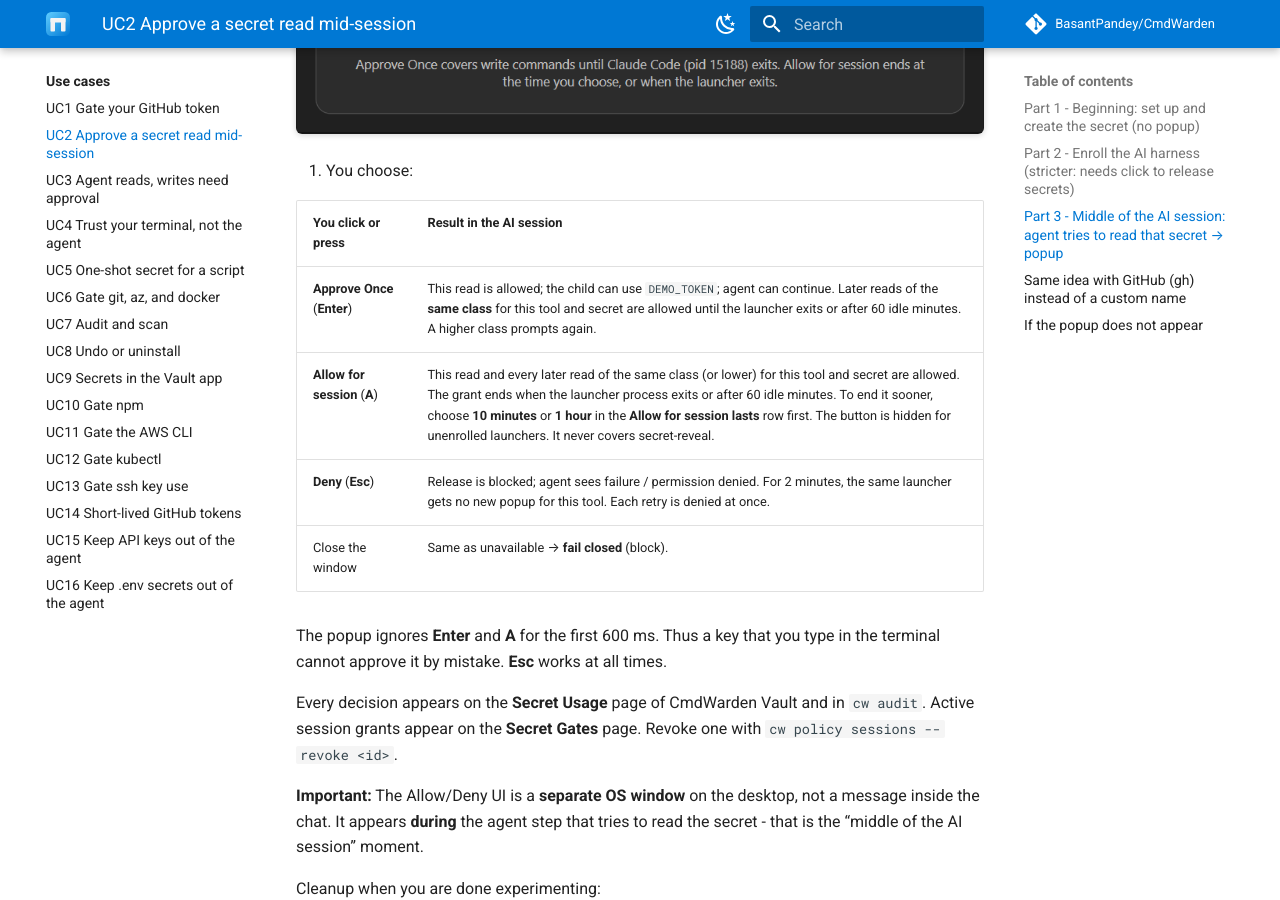
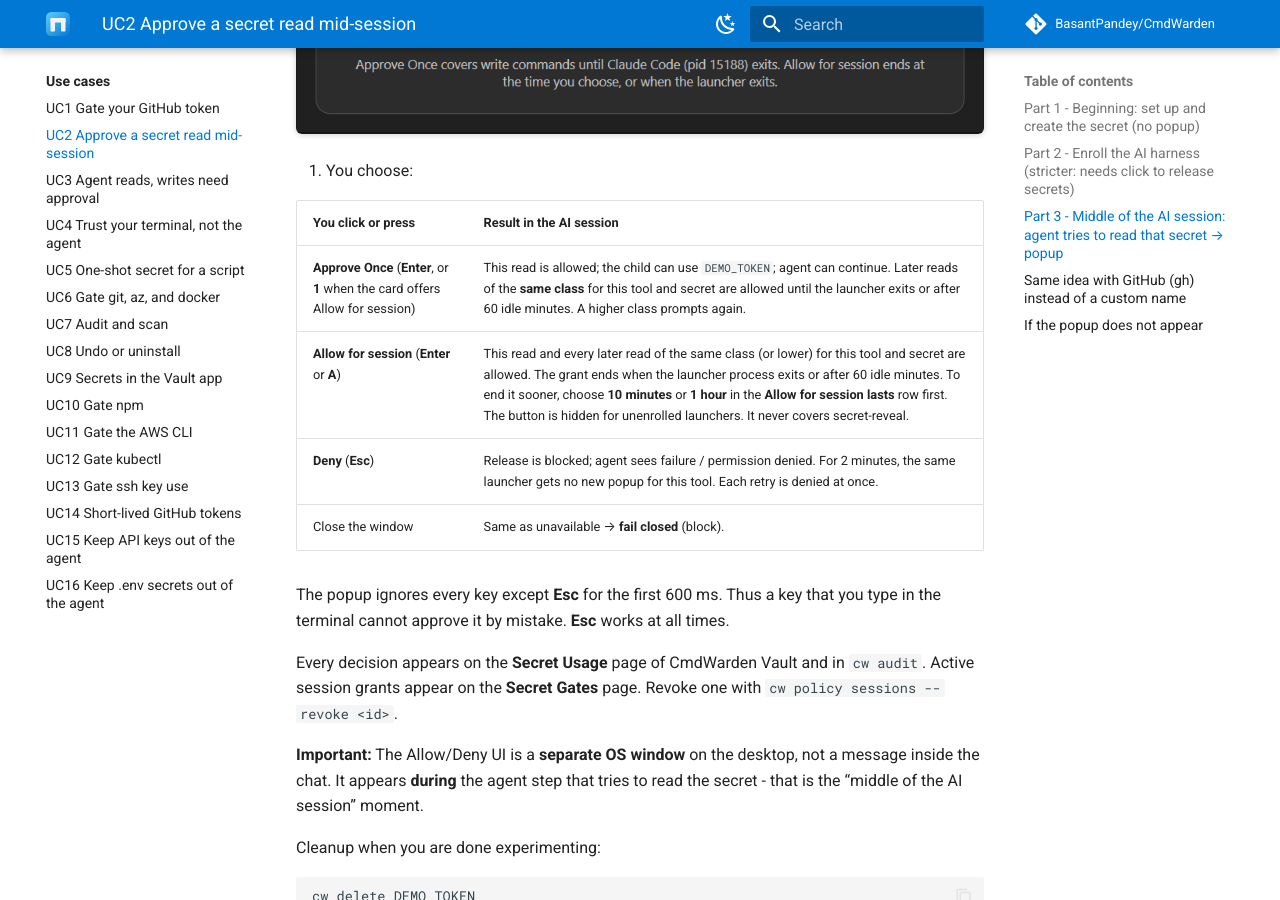
Before and after one commit to BasantPandey/CmdWarden, an MkDocs documentation site: the page built from docs/use-cases/approve-secret-read-mid-session.md, in a window 1280 px wide and 900 px high, scrolled down 2942 px. Built offline with MkDocs 1.6.1 and Material for MkDocs 9.7.7, drawn with Linux system fonts in a browser that asks for light colours; comment, search, counter and statistics services are not loaded.

Commit message:
fix(gate): count the 1 key as real input on the card
v0.8.0 made 1 the Approve Once key when the card offers Allow for
session. The input guard gave a credit only for Enter, Space, and A.
So a real press of 1 showed "Use your keyboard or mouse." and did
nothing. The guard now also counts 1 and numpad 1.

UC2 showed old keys. Enter or A selects Allow for session. 1 selects
Approve Once on that card. The card ignores each key except Esc for
the first 600 ms.

```diff
--- a/docs/use-cases/approve-secret-read-mid-session.md
+++ b/docs/use-cases/approve-secret-read-mid-session.md
@@ -85,12 +85,12 @@
 
    | You click or press | Result in the AI session |
    |--------------------|---------------------------|
-   | **Approve Once** (**Enter**) | This read is allowed; the child can use `DEMO_TOKEN`; agent can continue. Later reads of the **same class** for this tool and secret are allowed until the launcher exits or after 60 idle minutes. A higher class prompts again. |
-   | **Allow for session** (**A**) | This read and every later read of the same class (or lower) for this tool and secret are allowed. The grant ends when the launcher process exits or after 60 idle minutes. To end it sooner, choose **10 minutes** or **1 hour** in the **Allow for session lasts** row first. The button is hidden for unenrolled launchers. It never covers secret-reveal. |
+   | **Approve Once** (**Enter**, or **1** when the card offers Allow for session) | This read is allowed; the child can use `DEMO_TOKEN`; agent can continue. Later reads of the **same class** for this tool and secret are allowed until the launcher exits or after 60 idle minutes. A higher class prompts again. |
+   | **Allow for session** (**Enter** or **A**) | This read and every later read of the same class (or lower) for this tool and secret are allowed. The grant ends when the launcher process exits or after 60 idle minutes. To end it sooner, choose **10 minutes** or **1 hour** in the **Allow for session lasts** row first. The button is hidden for unenrolled launchers. It never covers secret-reveal. |
    | **Deny** (**Esc**) | Release is blocked; agent sees failure / permission denied. For 2 minutes, the same launcher gets no new popup for this tool. Each retry is denied at once. |
    | Close the window | Same as unavailable → **fail closed** (block). |
 
-   The popup ignores **Enter** and **A** for the first 600 ms. Thus a key that you type in the terminal cannot approve it by mistake. **Esc** works at all times.
+   The popup ignores every key except **Esc** for the first 600 ms. Thus a key that you type in the terminal cannot approve it by mistake. **Esc** works at all times.
 
    Every decision appears on the **Secret Usage** page of CmdWarden Vault and in `cw audit`. Active session grants appear on the **Secret Gates** page. Revoke one with `cw policy sessions --revoke <id>`.
 
```
Also changed, not shown: 2 other files.
